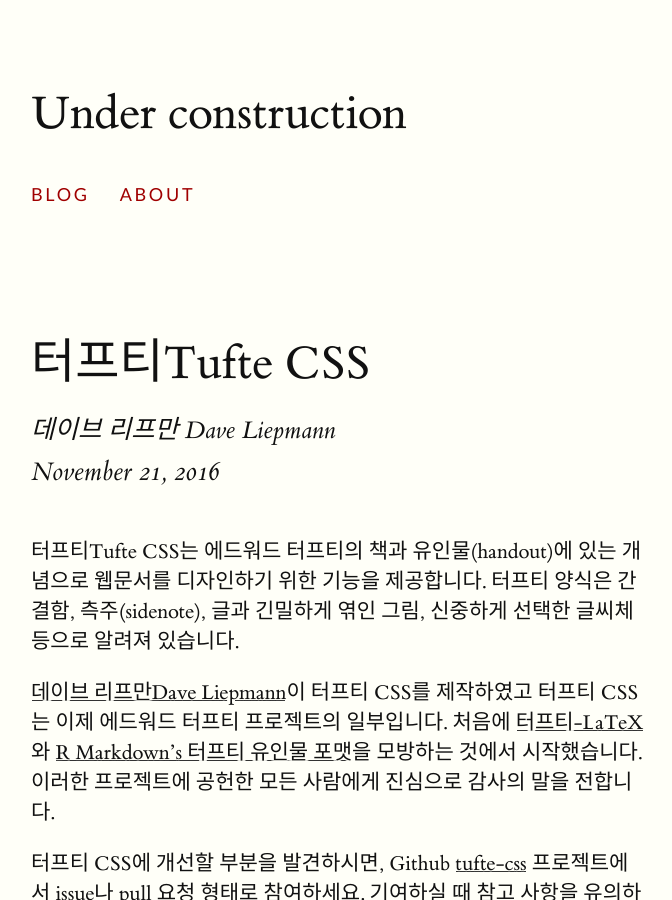
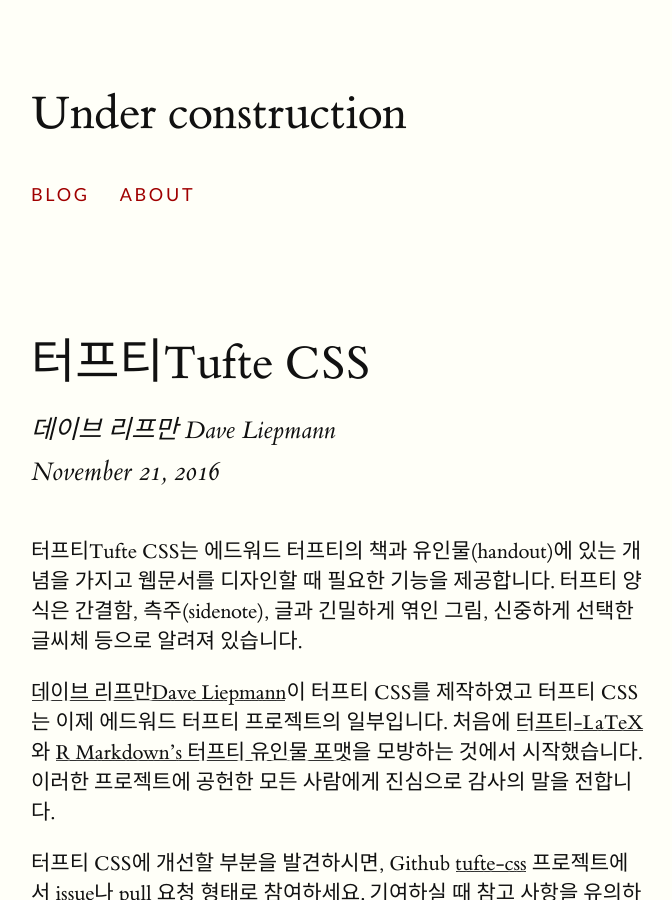
Before and after one commit to danielykim/danielykim.github.io, a Jekyll site: the page built from _posts/2016-11-21-Tufte-CSS-Korean.html, in a window 1280 px wide and 900 px high. Shown: the whole window, without its empty margins (129-801 px from the left). Built offline with Jekyll 4.4.1, drawn with Linux system fonts in a browser that asks for light colours; comment, search, counter and statistics services are not loaded.

Commit message:
modify _posts/Tufte-CSS-Korean

```diff
--- a/_posts/2016-11-21-Tufte-CSS-Korean.html
+++ b/_posts/2016-11-21-Tufte-CSS-Korean.html
@@ -5,8 +5,8 @@
 ---
 
 <section>
-  <p>터프티Tufte CSS는 에드워드 터프티의 책과 유인물(handout)에 있는 개념으로 웹문서를
-디자인하기 위한 기능을 제공합니다. 터프티 양식은 간결함, 측주(sidenote),
+  <p>터프티Tufte CSS는 에드워드 터프티의 책과 유인물(handout)에 있는 개념을 가지고 웹문서를
+디자인할 때 필요한 기능을 제공합니다. 터프티 양식은 간결함, 측주(sidenote),
     글과 긴밀하게 엮인 그림, 신중하게 선택한 글씨체 등으로 알려져 있습니다.
   </p>
   <p><a href="http://www.daveliepmann.com">데이브 리프만Dave Liepmann</a>이 터프티 CSS를 제작하였고 터프티 CSS는 이제 에드워드 터프티 프로젝트의 일부입니다. 처음에 <a href="https://tufte-latex.github.io/tufte-latex/">터프티-<span class="latex">L<span class="latex-sup">a</span>T<span class="latex-sub">e</span>X</span></a> 와 <a href="http://rmarkdown.rstudio.com/tufte_handout_format.html">R Markdown’s 터프티 유인물 포맷</a>을 모방하는 것에서 시작했습니다. 이러한 프로젝트에 공헌한 모든 사람에게 진심으로 감사의 말을 전합니다.</p>
```
